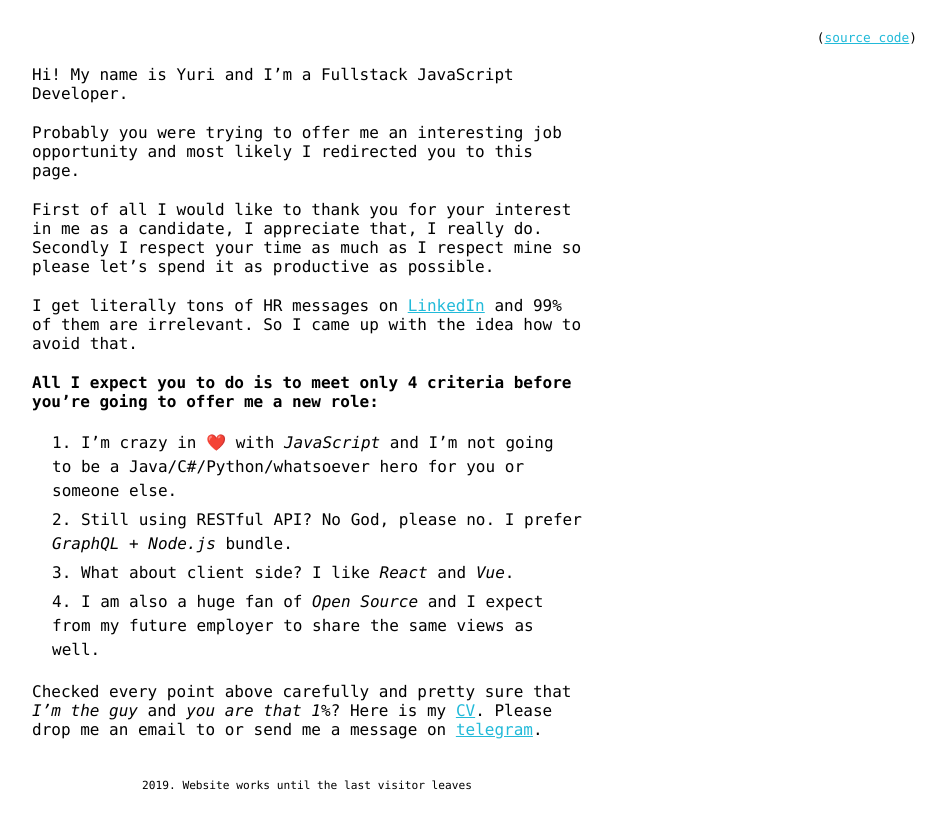
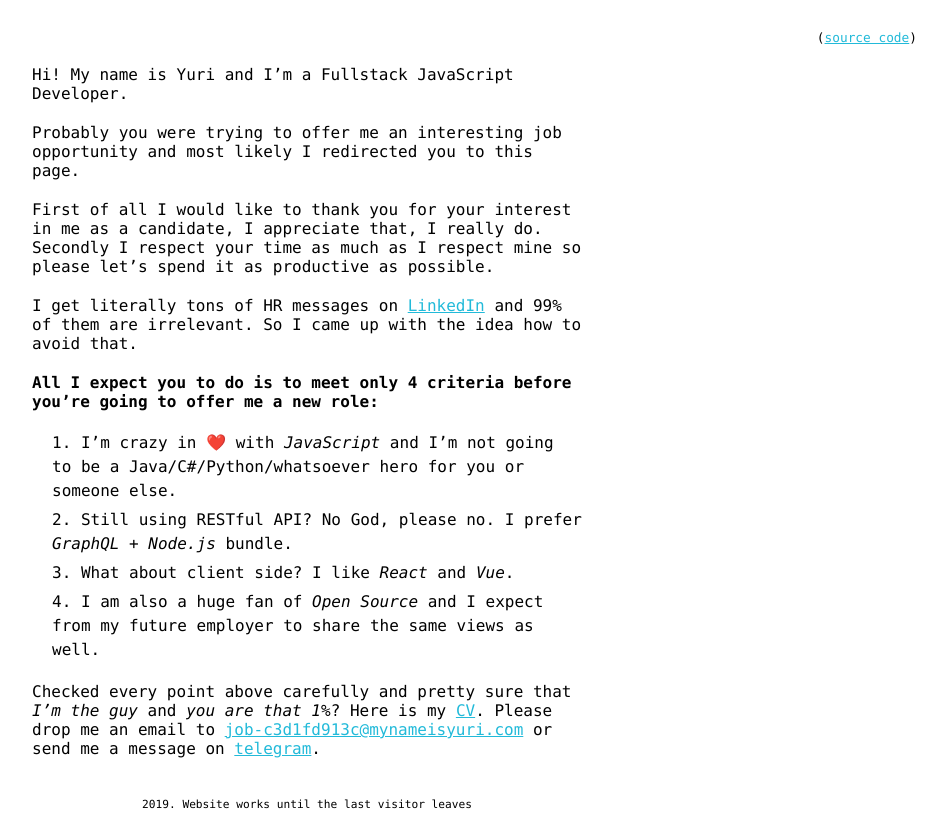
Before and after one commit to yakovlevyuri/website, a Next.js app: page /lets-play-a-game in a window 1280 px wide. Shown: the whole page, without its empty margins (333-1279 px from the left). Built offline with nearby package versions, Linux system fonts and the light colour scheme.

Commit message:
Fix pageProps props

```diff
--- a/package.json
+++ b/package.json
@@ -6,7 +6,7 @@
   "author": "Yuri Yakovlev <hi@mynameisyuri.com> (https://mynameisyuri.com/)",
   "dependencies": {
     "nanoid": "^2.0.1",
-    "next": "^8.1.1-canary.26",
+    "next": "^8.1.1-canary.27",
     "nprogress": "^0.2.0",
     "react": "^16.8.6",
     "react-dom": "^16.8.6",
@@ -19,7 +19,6 @@
     "@types/react": "^16.8.17",
     "@types/react-dom": "^16.8.4",
     "@types/styled-jsx": "^2.2.8",
-    "now": "^15.0.6",
     "prettier": "^1.17.0",
     "tslint": "^5.16.0",
     "tslint-config-prettier": "^1.18.0",
--- a/pages/_app.tsx
+++ b/pages/_app.tsx
@@ -11,7 +11,7 @@ import Layout from '../components/Layout';
 
 class MyApp extends App {
   public render() {
-    const { Component } = this.props;
+    const { Component, pageProps } = this.props;
 
     return (
       <Container>
@@ -22,7 +22,7 @@ class MyApp extends App {
         </Head>
 
         <Layout>
-          <Component />
+          <Component {...pageProps} />
         </Layout>
 
         <style jsx global>{`
--- a/pages/index.tsx
+++ b/pages/index.tsx
@@ -69,4 +69,8 @@ const IndexPage = () => (
   </>
 );
 
+IndexPage.getInitialProps = () => {
+  return {};
+};
+
 export default IndexPage;
--- a/pages/lets-play-a-game.tsx
+++ b/pages/lets-play-a-game.tsx
@@ -1,3 +1,5 @@
+import nanoid from 'nanoid/generate';
+
 import Link from '../components/Link';
 import { LI, UL } from '../components/NumbersList';
 import { logEvent } from '../utils/analytics';
@@ -122,7 +124,7 @@ const GamePage = ({ email }: Props) => (
 );
 
 GamePage.getInitialProps = () => {
-  return { email: 'kkk' };
+  return { email: `job-${nanoid('1234567890abcdef', 10)}@mynameisyuri.com` };
 };
 
 export default GamePage;
```
Also changed, not shown: 1 other file (tests, documents, lock files or other folders).
